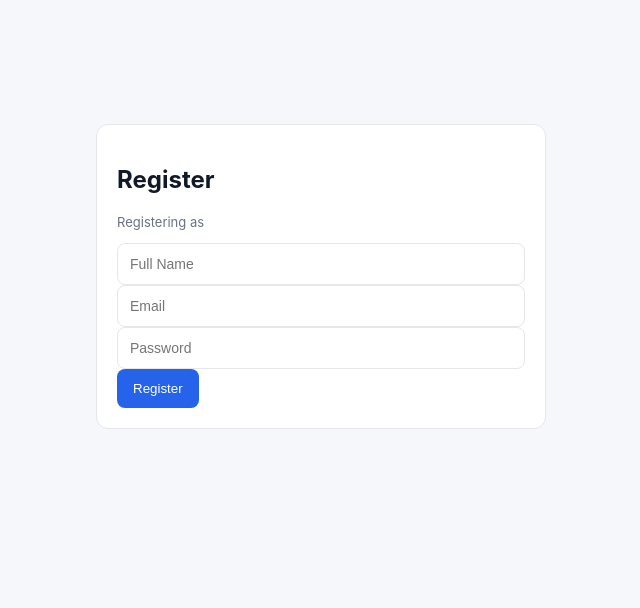
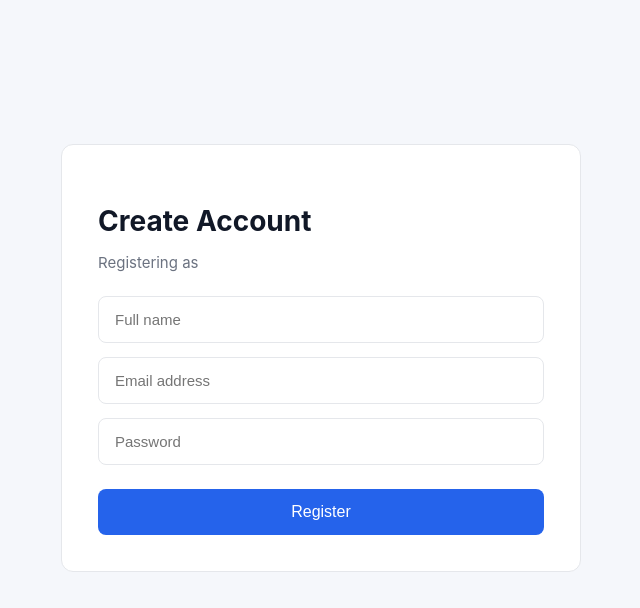
Before and after one commit to hsahu1726/smart-hostel-issue-tracker, a React (Vite) app in the folder frontend/: page /register in a window 1280 px wide. Shown: the top 608 px of the page, without its empty margins (319-959 px from the left). Built offline with nearby package versions, Linux system fonts and the light colour scheme.

Commit message:
Improve auth UI: larger cards, inputs, and professional layout

```diff
--- a/frontend/src/index.css
+++ b/frontend/src/index.css
@@ -102,3 +102,44 @@ button:hover {
   font-size: 13px;
   color: var(--muted);
 }
+
+/* Bigger auth cards */
+.auth-card {
+  max-width: 520px;
+  margin: 120px auto;
+  padding: 36px;
+}
+
+/* Stronger headings */
+.auth-card h2 {
+  font-size: 28px;
+  margin-bottom: 8px;
+}
+
+/* Subtext */
+.auth-sub {
+  font-size: 15px;
+  color: var(--muted);
+  margin-bottom: 24px;
+}
+
+/* Bigger inputs */
+.auth-card input {
+  padding: 14px 16px;
+  font-size: 15px;
+  margin-bottom: 14px;
+}
+
+/* Bigger primary button */
+.auth-card button {
+  width: 100%;
+  padding: 14px;
+  font-size: 16px;
+  margin-top: 10px;
+}
+
+/* Register link */
+.auth-link {
+  margin-top: 18px;
+  font-size: 14px;
+}
--- a/frontend/src/pages/Login.tsx
+++ b/frontend/src/pages/Login.tsx
@@ -13,38 +13,32 @@ export default function Login() {
     e.preventDefault();
 
     if (!role) {
-      alert("Please select role first");
       navigate("/");
       return;
     }
 
     try {
-      const res = await api.post("/auth/login", {
-        email,
-        password,
-      });
-
+      const res = await api.post("/auth/login", { email, password });
       localStorage.setItem("token", res.data.token);
       localStorage.setItem("role", role);
-
       navigate(role === "admin" ? "/admin" : "/student");
-    } catch (err) {
+    } catch {
       alert("Invalid credentials");
     }
   };
 
   return (
     <div className="container">
-      <div className="card" style={{ maxWidth: "450px", margin: "100px auto" }}>
+      <div className="card auth-card">
         <h2>Login</h2>
-        <p className="meta">
+        <p className="auth-sub">
           Logging in as <strong>{role}</strong>
         </p>
 
         <form onSubmit={handleLogin}>
           <input
             type="email"
-            placeholder="Email"
+            placeholder="Email address"
             value={email}
             onChange={(e) => setEmail(e.target.value)}
           />
@@ -59,7 +53,7 @@ export default function Login() {
           <button type="submit">Login</button>
         </form>
 
-        <p className="meta" style={{ marginTop: "16px" }}>
+        <p className="auth-link meta">
           New user?{" "}
           <span
             style={{ color: "#2563eb", cursor: "pointer" }}
--- a/frontend/src/pages/Register.tsx
+++ b/frontend/src/pages/Register.tsx
@@ -14,7 +14,6 @@ export default function Register() {
     e.preventDefault();
 
     if (!role) {
-      alert("Please select role first");
       navigate("/");
       return;
     }
@@ -26,32 +25,30 @@ export default function Register() {
         password,
         role,
       });
-
-      alert("Registration successful. Please login.");
       navigate("/login");
-    } catch (err) {
+    } catch {
       alert("Registration failed");
     }
   };
 
   return (
     <div className="container">
-      <div className="card" style={{ maxWidth: "450px", margin: "100px auto" }}>
-        <h2>Register</h2>
-        <p className="meta">
+      <div className="card auth-card">
+        <h2>Create Account</h2>
+        <p className="auth-sub">
           Registering as <strong>{role}</strong>
         </p>
 
         <form onSubmit={handleRegister}>
           <input
-            placeholder="Full Name"
+            placeholder="Full name"
             value={name}
             onChange={(e) => setName(e.target.value)}
           />
 
           <input
             type="email"
-            placeholder="Email"
+            placeholder="Email address"
             value={email}
             onChange={(e) => setEmail(e.target.value)}
           />
```
